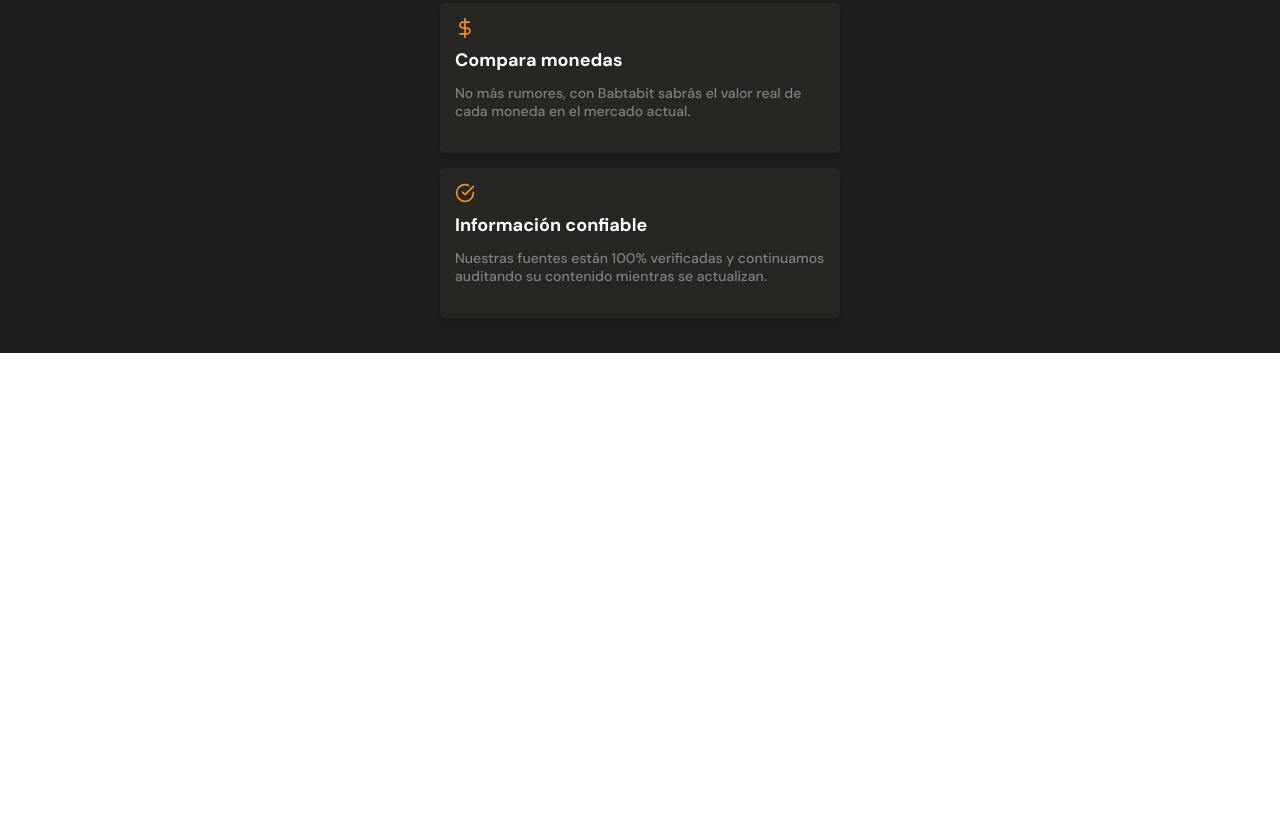
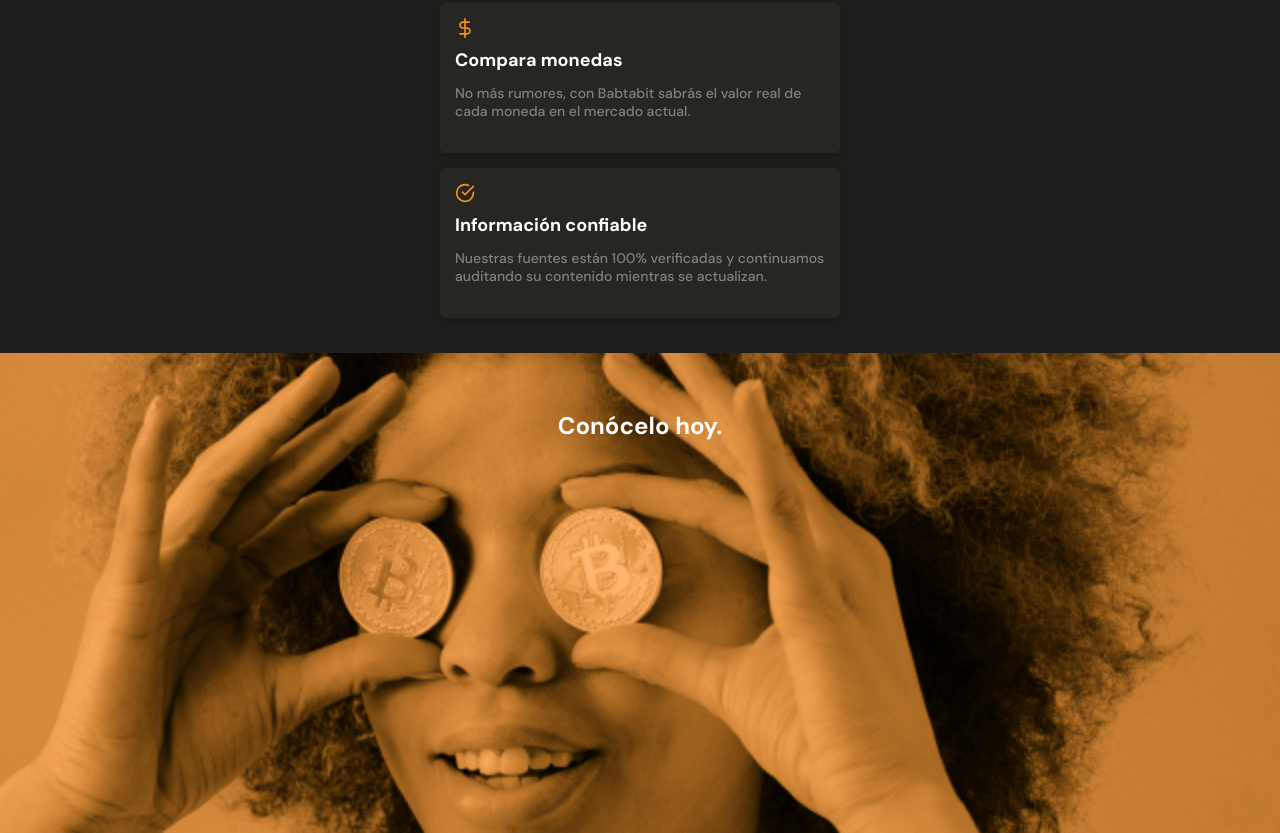
Before and after one commit to ValeriaMontoya/batatabit, a plain HTML site: page index.html in a window 1280 px wide. Shown: the part 1997-2830 px from the top of the page. Before the commit the page ends 2350 px from the top, so only its background shows below. Drawn offline with Linux system fonts and the light colour scheme.

Commit message:
Finish fourth section

```diff
--- a/index.html
+++ b/index.html
@@ -123,8 +123,8 @@
         </article>
       </section>
     </section>
-    <section>
-
+    <section class="bitcoin-img-container">
+      <h2>Conócelo hoy.</h2>
     </section>
     <section>
 
--- a/styles/styles.css
+++ b/styles/styles.css
@@ -369,3 +369,22 @@ main {
   line-height: 1.8rem;
   color: #808080;
 }
+
+.bitcoin-img-container {
+  width: 100%;
+  min-width: 320px;
+  height: 60vh;
+  background-image: url("../assets/images/bitcoinbaby2x.jpg");
+  background-position: center;
+  background-size: cover;
+  background-repeat: no-repeat;
+  text-align: center;
+}
+
+.bitcoin-img-container h2 {
+  padding-top: 60px;
+  font-size: 2.4rem;
+  font-weight: bold;
+  line-height: 2.6rem;
+  color: var(--just-white);
+}
```
